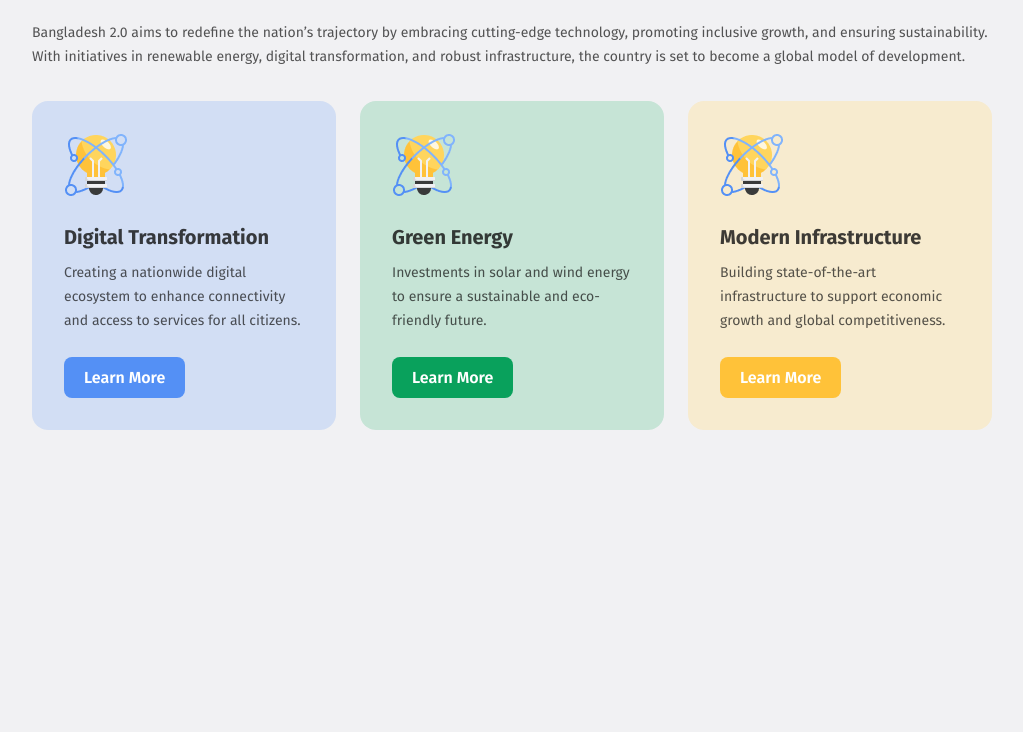
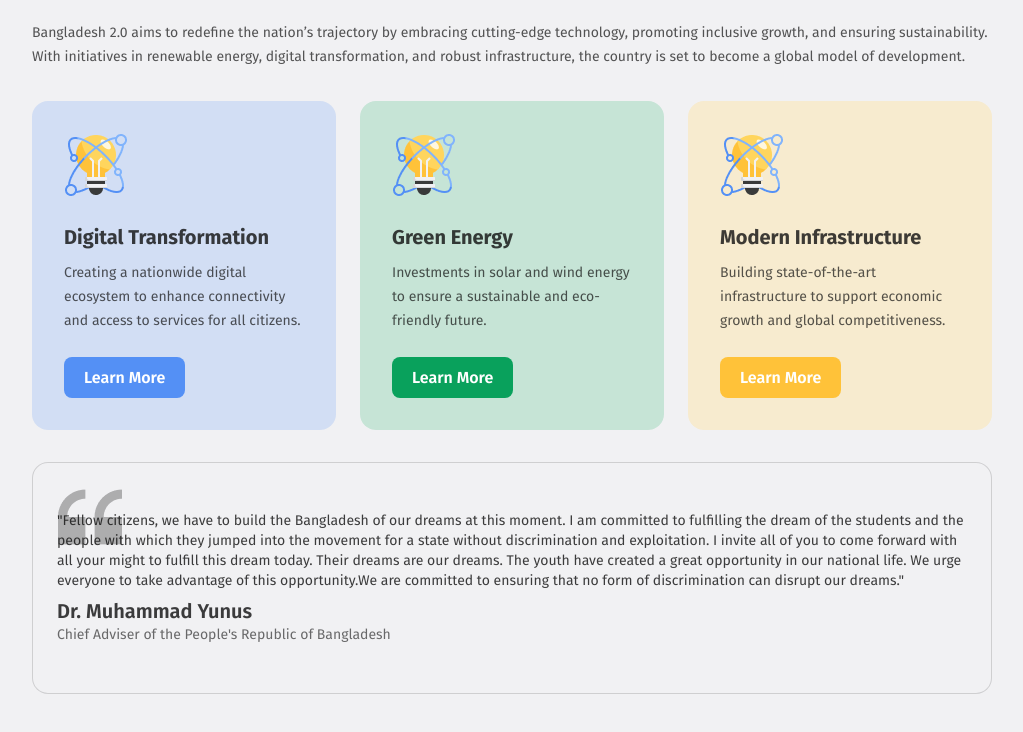
Before and after one commit to SayedSheikh/B11A1--assignment-1, a plain HTML site: page index.html in a window 1280 px wide. Shown: the part 1350-2082 px from the top of the page, without its empty margins (128-1151 px from the left). Before the commit the page ends 1812 px from the top, so only its background shows below. Drawn offline with Linux system fonts and the light colour scheme.

Commit message:
quote section added

```diff
--- a/index.html
+++ b/index.html
@@ -127,6 +127,23 @@
           </div>
         </div>
       </section>
+      <section class="quote">
+        <p class="speech">
+          "Fellow citizens, we have to build the Bangladesh of our dreams at
+          this moment. I am committed to fulfilling the dream of the students
+          and the people with which they jumped into the movement for a state
+          without discrimination and exploitation. I invite all of you to come
+          forward with all your might to fulfill this dream today. Their dreams
+          are our dreams. The youth have created a great opportunity in our
+          national life. We urge everyone to take advantage of this
+          opportunity.We are committed to ensuring that no form of
+          discrimination can disrupt our dreams."
+        </p>
+        <h3>Dr. Muhammad Yunus</h3>
+        <p class="designation">
+          Chief Adviser of the People's Republic of Bangladesh
+        </p>
+      </section>
     </main>
     <footer></footer>
   </body>
--- a/style.css
+++ b/style.css
@@ -160,3 +160,36 @@ main {
   flex-direction: column;
   justify-content: space-between;
 }
+/* quote section style */
+
+.quote {
+  margin-bottom: 80px;
+  padding: 48px 24px;
+  border-radius: 16px;
+  border: 1px solid rgba(14, 14, 14, 0.15);
+  background: #fff;
+
+  background: url(./assets/quote-bg.png);
+  background-repeat: no-repeat;
+  background-position: 25px 22px;
+}
+.quote .speech {
+  color: rgba(14, 14, 14, 0.8);
+  font-size: 14px;
+  font-weight: 400;
+  line-height: 20px;
+  margin-bottom: 10px;
+}
+.quote h3 {
+  color: rgba(14, 14, 14, 0.8);
+  font-size: 20px;
+  font-weight: 600;
+  line-height: 20px;
+  margin-bottom: 4px;
+}
+.quote .designation {
+  color: rgba(14, 14, 14, 0.6);
+  font-size: 14px;
+  font-weight: 400;
+  line-height: 20px;
+}
```
